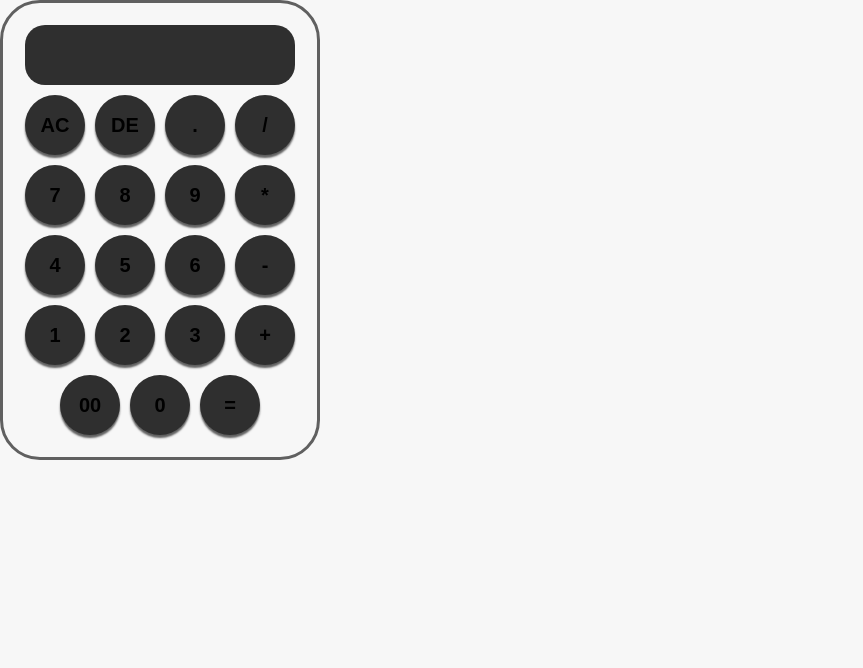
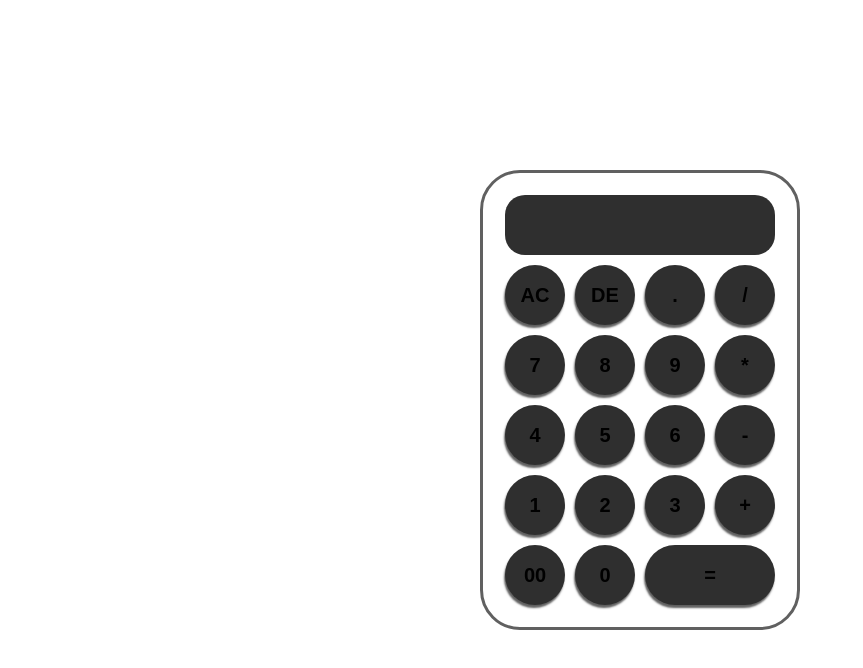
Before and after one commit to bey-001/Calculator, a plain HTML site: page index.html in a window 1280 px wide. Shown: the whole page, without its empty margins (0-863 px from the left). Drawn offline with Linux system fonts and the light colour scheme.

Commit message:
Update style.css

```diff
--- a/style.css
+++ b/style.css
@@ -3,31 +3,29 @@
     --color_two: #ff7043
     --color_three: #d32f2f
 }
+/* user-select: none; bu bizim seçim yazpmamızı engeliyor */
 *{
-    margin: 0%;
-    padding: 0%;
+    margin: 0;
+    padding: 0;
     box-sizing: border-box;
     user-select: none;
 }
-/* user-select: none; bu bizim seçim yazpmamızı engeliyor */
-
 html{
     font-size: 10px;
 }
-
-body {
+body{
+    font-family: Arial, Helvetica, sans-serif;
     height: 100vh;
-    background-color: #f7f7f7;
-    font-family: 'Roboto', sans-serif;
+    background-color: var(--color_one);
 }
-.containe{
+.container {
     height: 100%;
     width: 100%;
     display: flex;
     justify-content: center;
     align-items: center;
 }
-.calculator{
+.calculator {
     width: 320px;
     height: 460px;
     border-radius: 40px;
@@ -42,25 +40,24 @@ body {
 .btn_cont {
     display: flex;
     gap: 10px;
-
 }
-.btn,.equals,.AC,.DE,.result{
+.btn, .equals, .AC, .DE, .result {
     display: flex;
     align-items: center;
     justify-content: center;
-    color: (--color_two);
+    color: var(--color_two);
     font-weight: bold;
     text-align: center;
     width: 60px;
     height: 60px;
     font-size: 2rem;
     border-radius: 50%;
-    background-color: rgb(47,47,47);
+    background-color: rgb(47, 47, 47);
     cursor: pointer;
     outline: none;
     border: none;
-    box-shadow: 0px 3px 2px rgb(96,96,96);
-    transition: all.05s ease-in-out;
+    box-shadow: -1px 3px 2px 0px rgb(96,96,96);
+    transition: all .05s ease-in-out;
 }
 .btn, .equals, .AC, .DE{
     text-shadow: 1px 1px 2px var(--color_two);
@@ -73,11 +70,10 @@ body {
 }
 .btn:not(.num),
 .equals,
-.AC
+.AC,
 .DE{
     color: var(--color_three);
     text-shadow: 1px 1px 2px var(--color_three);
-
 }
 .result {
     box-shadow: none;
@@ -89,9 +85,13 @@ body {
     padding-inline: 10px;
     letter-spacing: 2px;
     font-weight: normal;
-    text-shadow: 1px 1px 1px rgb(212, 212, 212);
+    text-shadow: 1px 1px 1px rgb(212,212,212);
     cursor: auto;
     border-radius: 20px;
     overflow: hidden;
-    text-wrap: nowrap ;
+    text-wrap: nowrap;
 }
+.equals{
+    width: 130px;
+    border-radius: 50px;
+}
```
